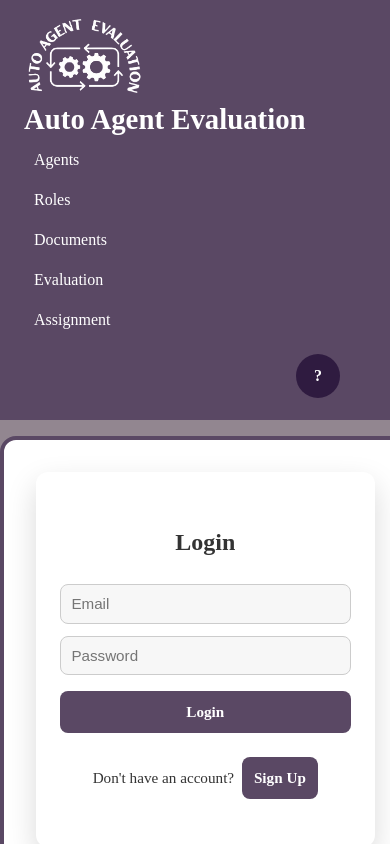
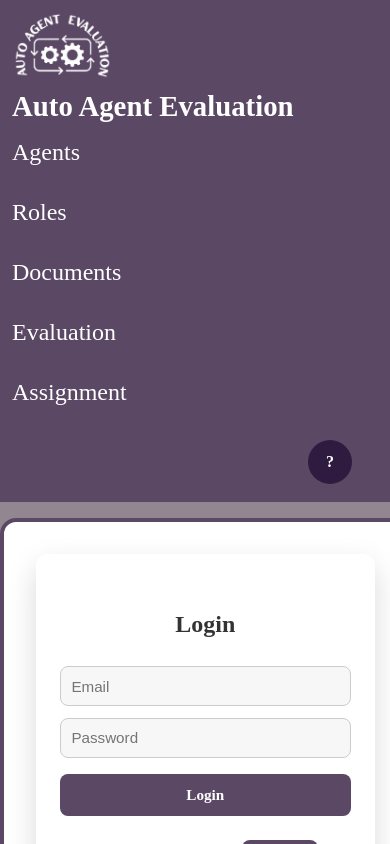
Before and after one commit to ppurple12/Summer2025, a React (Vite) app in the folder agent_evaluation_nlp/frontend/: page /login in a window 390 px wide. Shown: the top 844 px of the page. Built offline with nearby package versions, Linux system fonts and the light colour scheme.

Commit message:
Update app.css

```diff
--- a/agent_evaluation_nlp/frontend/src/styles/app.css
+++ b/agent_evaluation_nlp/frontend/src/styles/app.css
@@ -231,39 +231,50 @@ footer.footer-section {
   object-fit: contain;
 }
 
-/* Responsive */
 @media (max-width: 768px) {
   .navbar {
     flex-direction: column;
     align-items: flex-start;
+    padding: 12px;
+    gap: 0.5rem;
   }
 
   .navbar-left {
     flex-direction: column;
     align-items: flex-start;
+    gap: 0.25rem;
+    width: 100%;
+  }
+
+  .title-section {
+    font-size: 1.5rem;
   }
 
   .nav-links {
     flex-direction: column;
-    gap: 8px;
-    margin-top: 8px;
+    align-items: flex-start;
+    width: 100%;
+    gap: 0.5rem;
+  }
+
+  .nav-link {
+    width: 100%;
+    display: block;
+    padding: 8px 0;
   }
 
   .navbar-right {
     align-self: flex-end;
-    margin-top: 12px;
-    position: relative; /* container for absolute dropdown */
-     z-index: 10; /* ensure on top */
+    margin-top: 0.5rem;
+  }
+
+  .logo-icon {
+    width: 100px;
   }
 }
 
 @media (max-width: 768px) {
-  .container {
-    max-width: 95%;
-    padding: 1rem;
-    margin: 1rem auto;
-  }
-
+  .container,
   .main-content {
     width: 95%;
     padding: 1rem;
@@ -272,23 +283,20 @@ footer.footer-section {
 
   .app-title {
     font-size: 1.8rem;
-  }
-
-  .logo-icon {
-    width: 120px;
+    text-align: left;
   }
 
   .footer-section {
     flex-direction: column;
+    gap: 1rem;
     text-align: center;
-    gap: 1rem;
-    padding: 1.5rem 2rem;
   }
 
   .footer-credit,
   .footer-note {
-    font-size: 0.95rem;
+    font-size: 0.9rem;
   }
+
 
   .social-links {
     justify-content: center;
```
